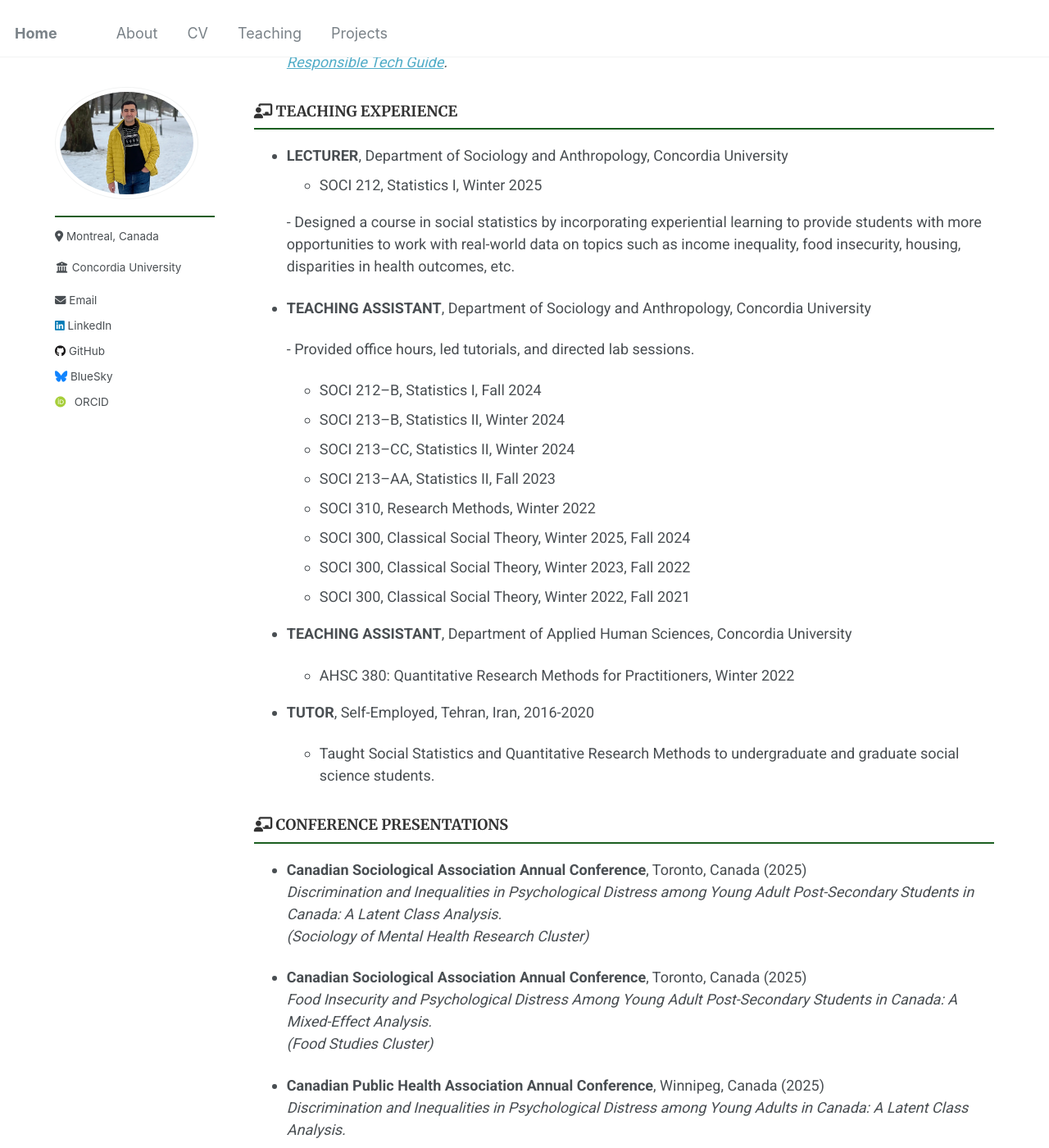
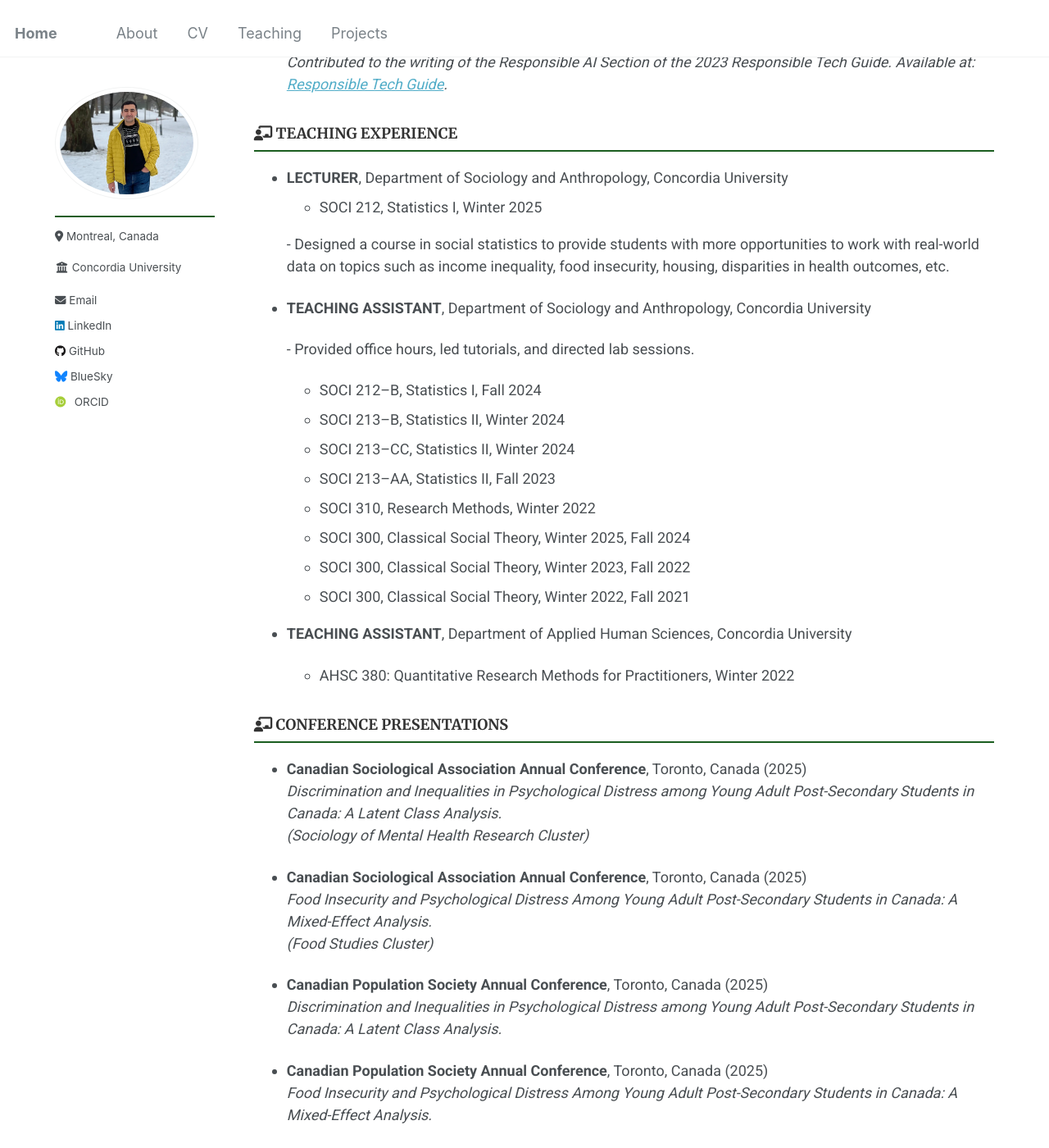
Before and after one commit to Mohsnmonji/mohsnmonji.github.io, a Jekyll site: the page built from _pages/Curriculum Vitae.md, in a window 1280 px wide and 1400 px high, scrolled down 1462 px. Shown: the whole window at 82% size. Built offline with Jekyll 4.4.1, drawn with Linux system fonts in a browser that asks for light colours; some web fonts are replaced; some of the changed text lies outside the part shown.

Commit message:
Update Curriculum Vitae.md

```diff
--- a/_pages/Curriculum Vitae.md
+++ b/_pages/Curriculum Vitae.md
@@ -37,11 +37,12 @@ author_profile: true
 <h3><i class="fas fa-lightbulb"></i> RESEARCH & TEACHING INTERESTS</h3>
 <div>
   <i class="fas fa-pills" style="color: #1B5E20;"></i> Sociology of Health<br>
-  <i class="fas fa-notes-medical" style="color: #1B5E20;"></i> Critical Public Health<br>
   <i class="fas fa-chart-line" style="color: #1B5E20;"></i> Applied Social Statistics<br>
   <i class="fas fa-table" style="color: #1B5E20;"></i> Quantitative Research Methods<br>
   <i class="fas fa-poll-h" style="color: #1B5E20;"></i> Survey Methodology<br>
-  <i class="fas fa-database" style="color: #1B5E20;"></i> Critical Data Studies
+  <i class="fas fa-database" style="color: #1B5E20;"></i> Critical Data Studies<br>
+  <i class="fas fa-brain" style="color: #1B5E20;"></i> Computational Sociology<br>
+  <i class="fas fa-microchip" style="color: #1B5E20;"></i> Society and Technology
 </div>
 
 
@@ -71,7 +72,7 @@ author_profile: true
 - **LECTURER**, Department of Sociology and Anthropology, Concordia University
   - SOCI 212, Statistics I, Winter 2025
 
-  \- Designed a course in social statistics by incorporating experiential learning to provide students with more opportunities to work with real-world data on topics such as income inequality, food insecurity, housing, disparities in health outcomes, etc.
+  \- Designed a course in social statistics to provide students with more opportunities to work with real-world data on topics such as income inequality, food insecurity, housing, disparities in health outcomes, etc.
 - **TEACHING ASSISTANT**, Department of Sociology and Anthropology, Concordia University
 
   \- Provided office hours, led tutorials, and directed lab sessions.
@@ -89,9 +90,6 @@ author_profile: true
 
   - AHSC 380: Quantitative Research Methods for Practitioners, Winter 2022
 
-- **TUTOR**, Self-Employed, Tehran, Iran, 2016-2020
-
-   - Taught Social Statistics and Quantitative Research Methods to undergraduate and graduate social science students.
 
 ### <i class="fas fa-chalkboard-teacher"></i> CONFERENCE PRESENTATIONS
 
@@ -103,8 +101,11 @@ author_profile: true
   *Food Insecurity and Psychological Distress Among Young Adult Post-Secondary Students in Canada: A Mixed-Effect Analysis.*
   *(Food Studies Cluster)*
 
-- **Canadian Public Health Association Annual Conference**, Winnipeg, Canada (2025)
-  *Discrimination and Inequalities in Psychological Distress among Young Adults in Canada: A Latent Class Analysis.*
+- **Canadian Population Society Annual Conference**, Toronto, Canada (2025)
+  *Discrimination and Inequalities in Psychological Distress among Young Adult Post-Secondary Students in Canada: A Latent Class Analysis.*
+
+- **Canadian Population Society Annual Conference**, Toronto, Canada (2025)
+  *Food Insecurity and Psychological Distress Among Young Adult Post-Secondary Students in Canada: A Mixed-Effect Analysis.*
 
 - **ODISSEI Conference of Computational Social Science**, Utrecht, The Netherlands (2024)
   *Machine Learning Approaches for Exploring the Social Determinants of Mental Health in Canada.*
@@ -135,16 +136,16 @@ author_profile: true
 - **Concordia University International Tuition Award of Excellence**, Ph.D., 2020-2024.
 
 
-### <i class="fas fa-users"></i> ACADEMIC MEMBERSHIPS
+### <i class="fas fa-users"></i> PROFESSIONAL AFFILIATIONS
 
 - [Canadian Sociological Association](https://www.csa-scs.ca)
 - [American Sociological Association](https://www.asanet.org)
 - [Canadian Public Health Association](https://www.cpha.ca)
 - [Canadian Population Society](https://www.canpopsoc.ca)
 - [American Statistical Association](https://www.amstat.org)
+- [Statistical Society of Canada](https://ssc.ca/en)
 - [American College Health Association](https://www.acha.org)
 - [Women’s Health Research Cluster](https://womenshealthresearchcluster.com/)
-
 
 
 ### <i class="fas fa-chart-bar"></i> SKILLS
```
